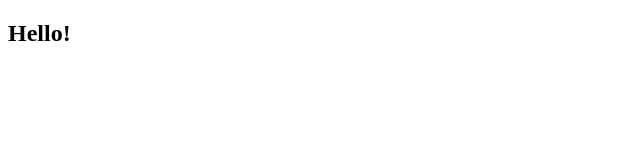
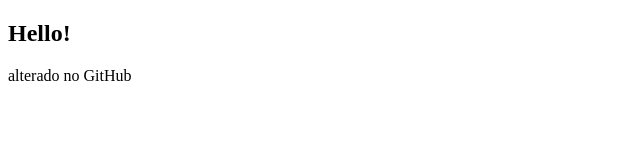
Before and after one commit to aquelejosemelo/freecodecamp-fullstack, a plain HTML site: page index.html in a window 1280 px wide. Shown: the whole page, without its empty margins (0-640 px from the left). Drawn offline with Linux system fonts and the light colour scheme.

Commit message:
Novo parágrafo

```diff
--- a/index.html
+++ b/index.html
@@ -8,5 +8,6 @@
 </head>
 <body>
     <h2>Hello!</h2>
+    <p>alterado no GitHub</p>
 </body>
 </html>
```
